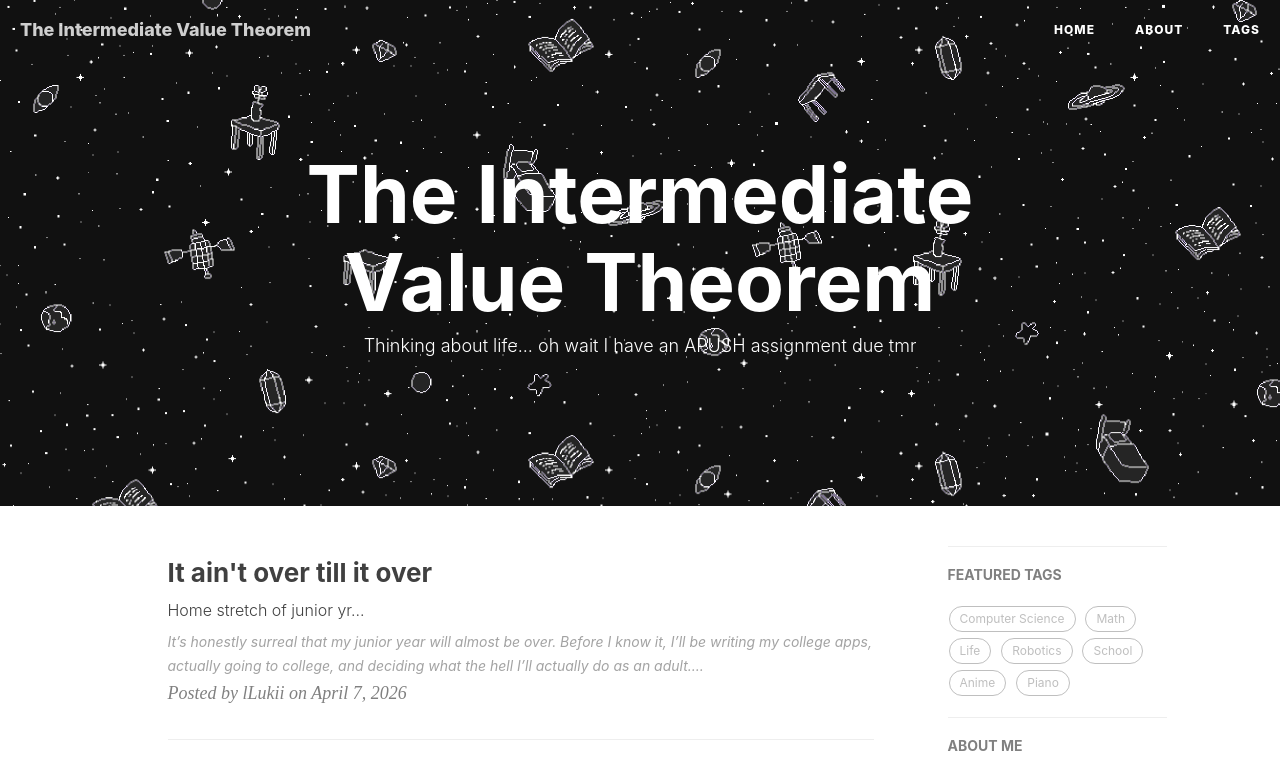
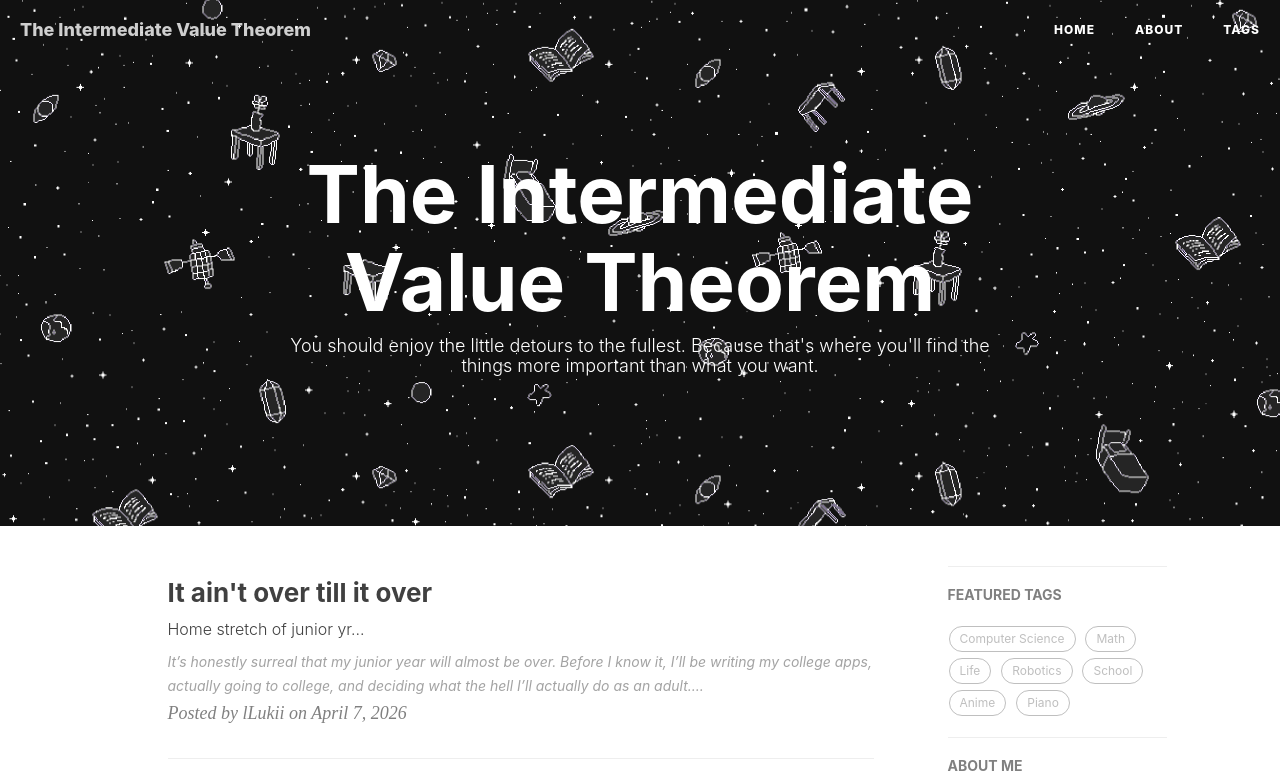
Before and after one commit to lLukii/llukii.github.io, a Jekyll site: the page built from index.html, in a window 1280 px wide and 900 px high, cut to the strip 0-774 px from the top of the window. Built offline with Jekyll 4.4.1, drawn with Linux system fonts in a browser that asks for light colours; nearby versions of some CDN libraries; the list of posts is cut into pages by our own code; comment, search, counter and statistics services are not loaded.

Commit message:
jekyll so stupid breh

```diff
--- a/index.html
+++ b/index.html
@@ -1,6 +1,6 @@
 ---
 layout: page
-description: "Thinking about life... oh wait I have an APUSH assignment due tmr"
+description: "You should enjoy the little detours to the fullest. Because that's where you'll find the things more important than what you want."
 header-img: "img/dark-mode-otherworld-wallpaper-v0-utqp151a9e7b1.png"
 ---
 
```
